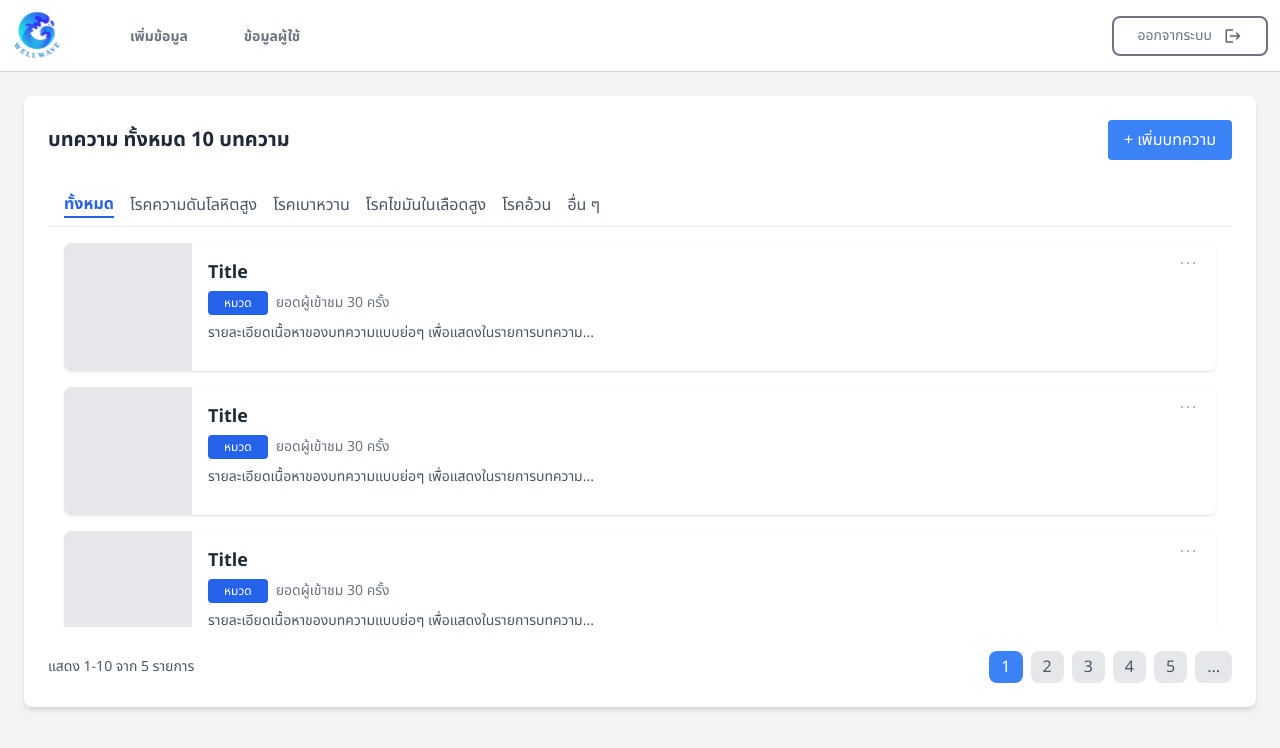
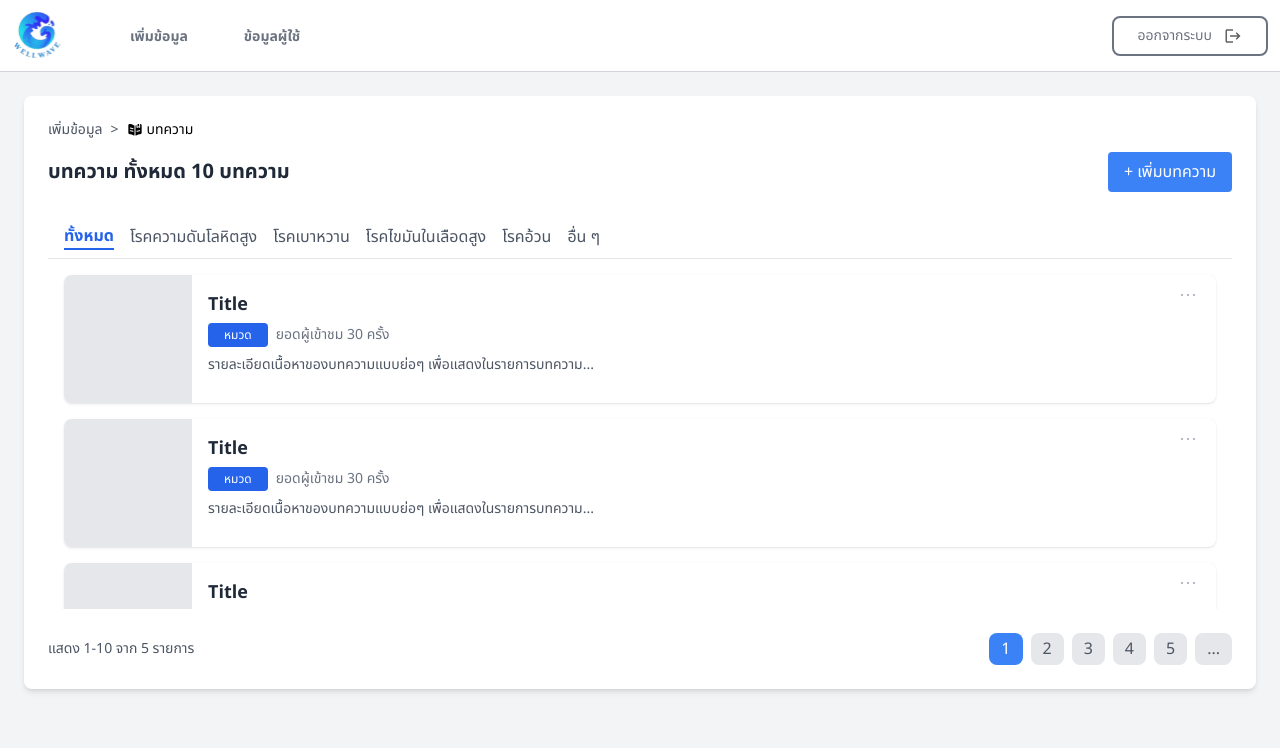
Before and after one commit to WellWave-App/wellwave-website, a Next.js app: page /infoApp/article in a window 1280 px wide. Shown: the top 748 px of the page. Built offline with nearby package versions, Linux system fonts and the light colour scheme.

Commit message:
edit : detail article

```diff
--- a/src/app/infoApp/article/page.tsx
+++ b/src/app/infoApp/article/page.tsx
@@ -1,4 +1,5 @@
 import React from 'react';
+import Image from "next/image";
 
 const ArticlesPage: React.FC = () => {
   const articles = Array(5).fill({
@@ -12,6 +13,18 @@ const ArticlesPage: React.FC = () => {
 
 
       <div className="rounded-lg p-6 bg-white  shadow-md">
+        <p className="text-gray-600 text-sm pb-3 flex items-center">
+          เพิ่มข้อมูล
+          <span style={{ margin: '0 8px' }}> &gt; </span> {/* สำหรับลูกศร ">" */}
+          <Image
+            src="/asset/article.svg"
+            alt="fire"
+            width={16}
+            height={16}
+            className="mr-1"
+          />
+          <span className="text-black">บทความ</span>
+        </p>
 
         <div className="flex justify-between items-center mb-6" ><h1 className="text-xl font-bold text-gray-800">บทความ ทั้งหมด 10 บทความ</h1>
           <button className="bg-blue-500 text-white px-4 py-2 rounded hover:bg-blue-600">
@@ -27,7 +40,7 @@ const ArticlesPage: React.FC = () => {
             <button className="text-gray-600 hover:text-blue-600">อื่น ๆ</button>
           </nav>
         </div>
-        <div className="p-4 space-y-4 max-h-[400px] overflow-y-auto">
+        <div className="p-4 space-y-4 max-h-[350px] overflow-y-auto">
           {articles.map((article, index) => (
             <div
               key={index}
```
